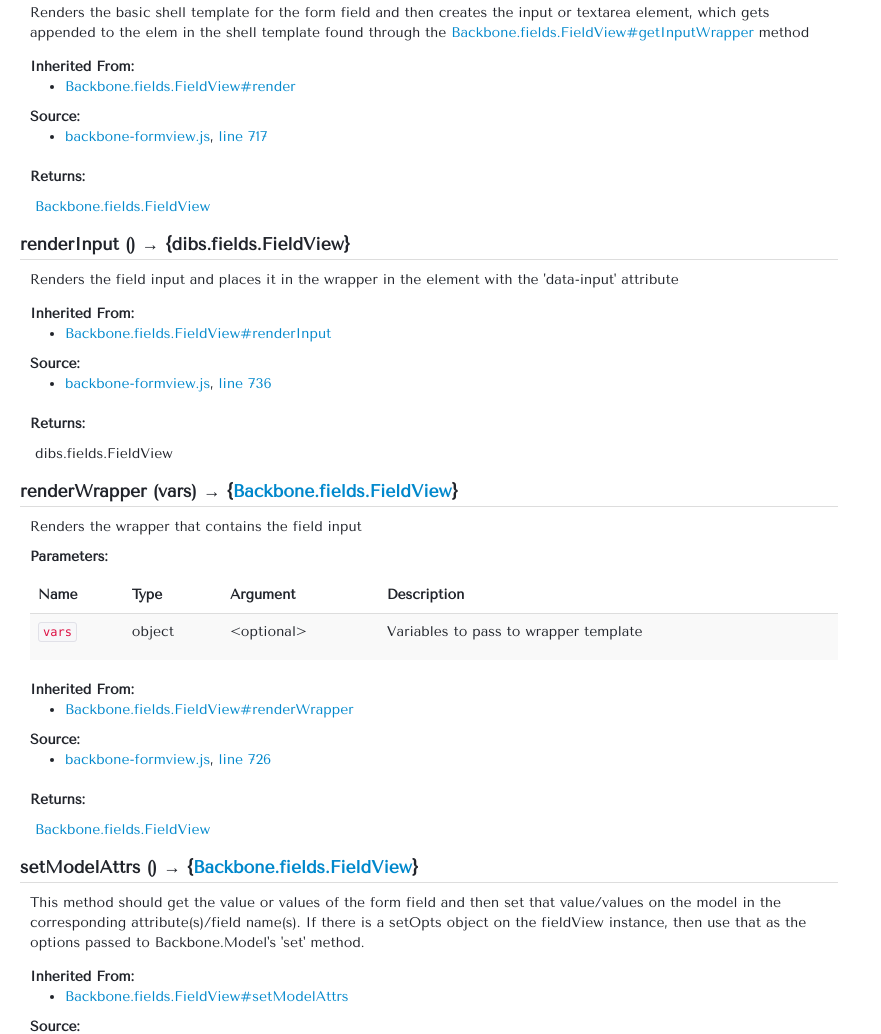
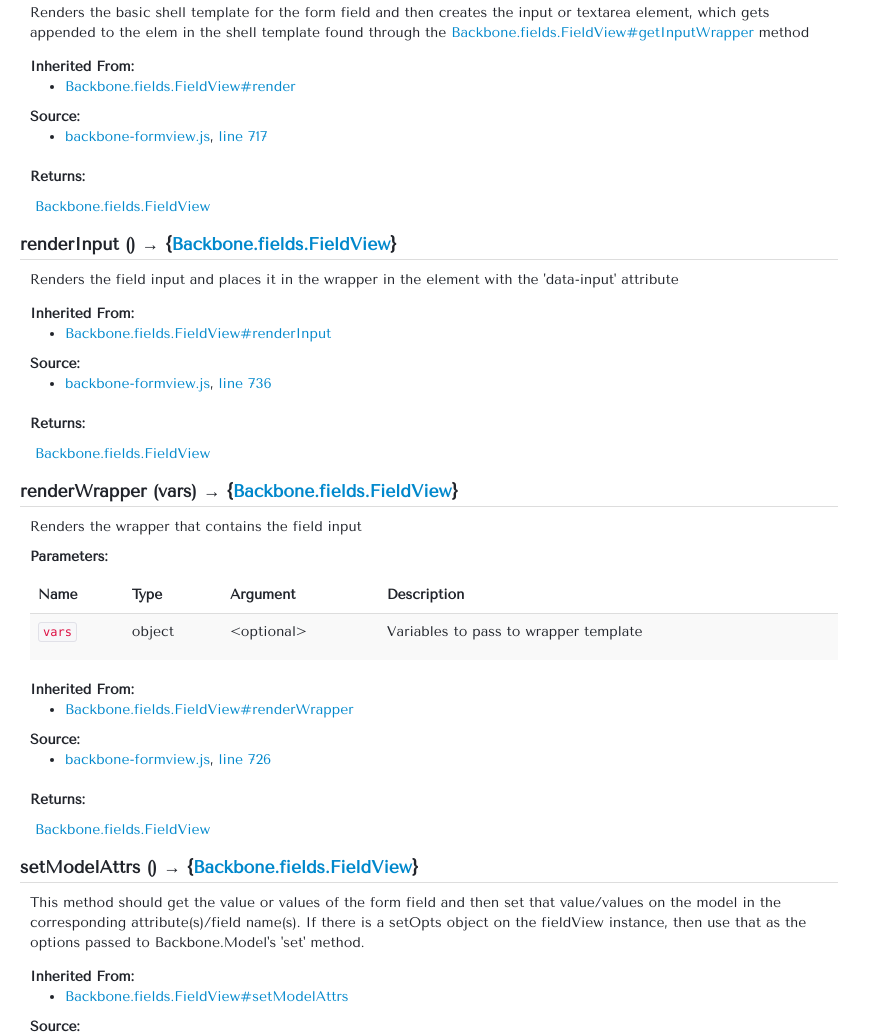
Before and after one commit to jballant/backbone-base-and-form-view, a plain HTML site: page Backbone.fields.CheckBoxView.html in a window 1280 px wide. Shown: the part 3989-5023 px from the top of the page, without its empty margins (0-881 px from the left). Drawn offline with nearby package versions, Linux system fonts and the light colour scheme.

Commit message:
Updated docs

```diff
--- a/Backbone.fields.CheckBoxView.html
+++ b/Backbone.fields.CheckBoxView.html
@@ -1731,7 +1731,7 @@
     <h4 class="function">
         <span class="name">
             <span class="type-signature"></span>renderInput
-        </span><span class="signature">()</span><span class="type-signature"> &rarr; {dibs.fields.FieldView}</span>
+        </span><span class="signature">()</span><span class="type-signature"> &rarr; {<a href="Backbone.fields.FieldView.html">Backbone.fields.FieldView</a>}</span>
     </h4>
 
 
@@ -1805,7 +1805,7 @@
 
 <ul class="inline">
         <li>
-<span class="param-type">dibs.fields.FieldView</span>
+<span class="param-type"><a href="Backbone.fields.FieldView.html">Backbone.fields.FieldView</a></span>
 
 </li>
 
```
Also changed, not shown: Backbone.fields.CheckListView.html (+2 -2 lines), Backbone.fields.FieldView.html (+2 -2 lines), backbone-formview.js.html (+1 -1 lines).
